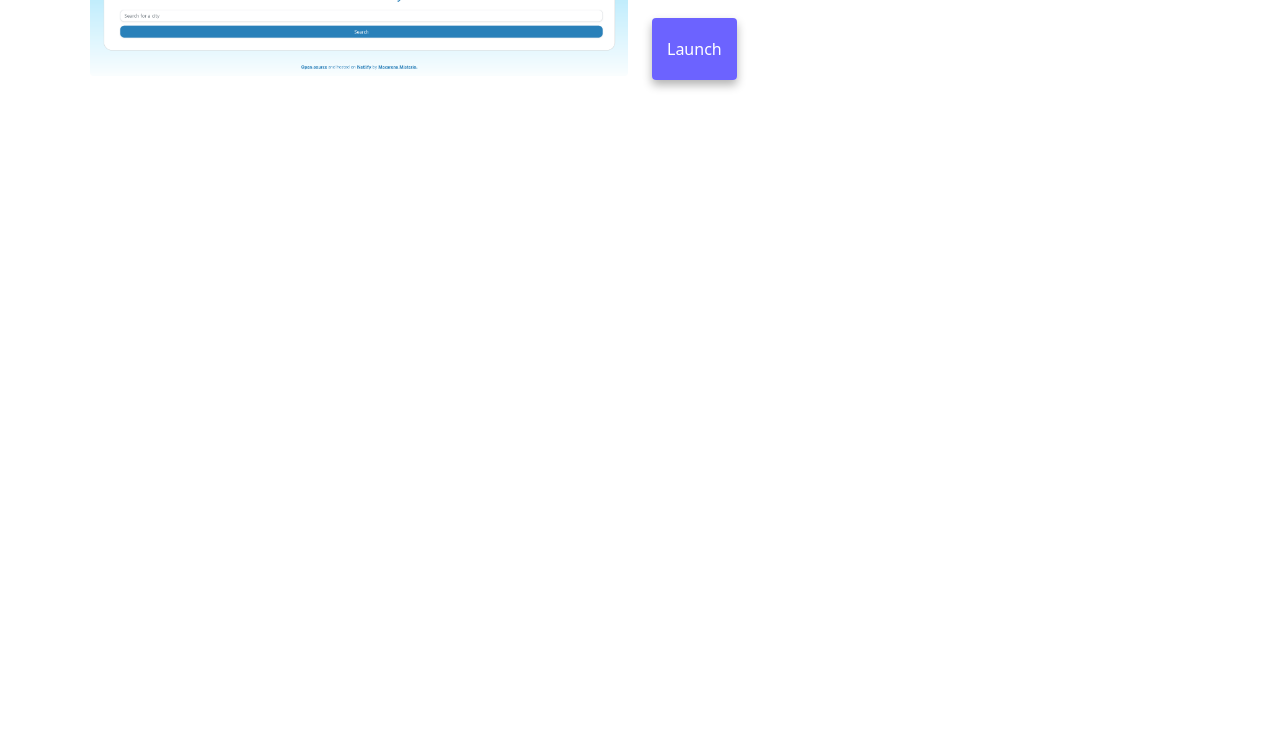
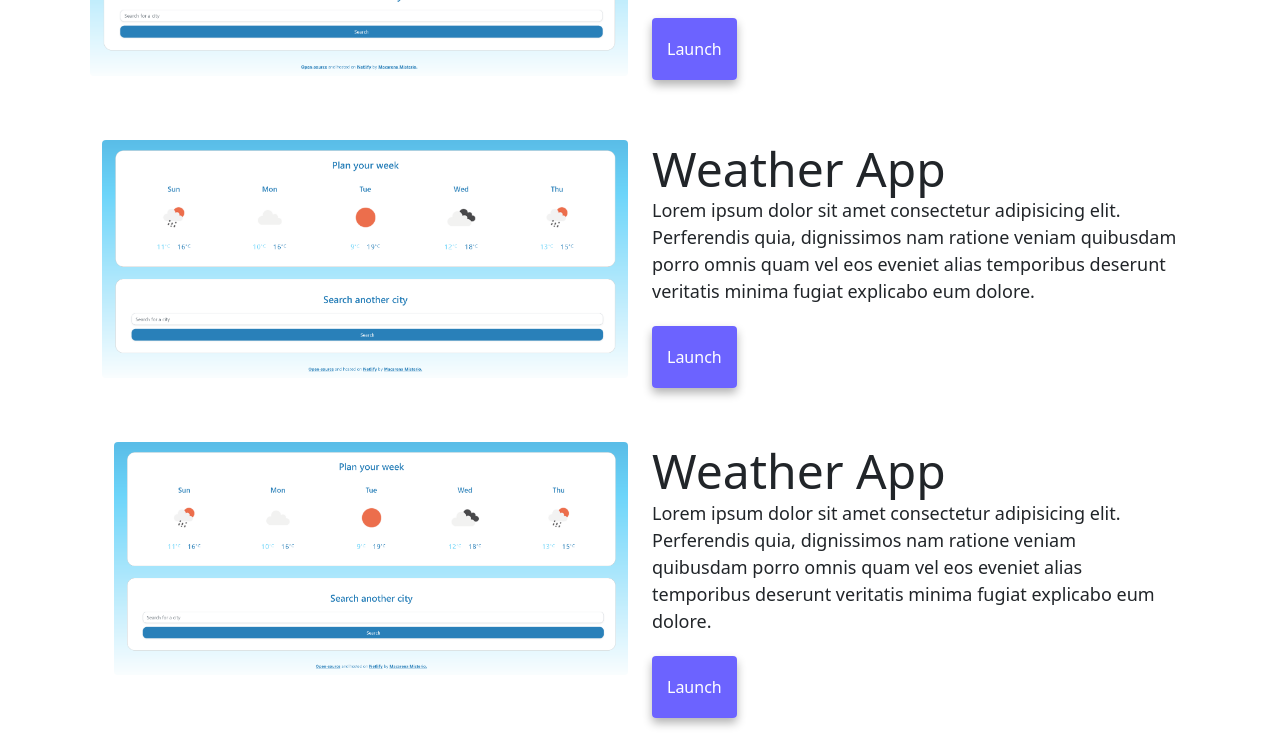
Before and after one commit to macarenamisterio/csb-0wbst7, a website: page index.html in a window 1280 px wide. Shown: the part 649-1404 px from the top of the page. Before the commit the page ends 800 px from the top, so only its background shows below. Drawn offline with nearby package versions, Linux system fonts and the light colour scheme.

Commit message:
Deployment from Codesandbox.

```diff
--- a/index.html
+++ b/index.html
@@ -97,6 +97,64 @@
           </div>
         </div>
       </div>
+      <div class="container mt-5 mb-5">
+        <div class="row p-2">
+          <div class="col d-none d-md-block">
+            <img
+              src="images/weatherApp.png"
+              href="https://wonderful-elion-42eb4e.netlify.app/"
+              alt="Weather App View"
+              class="img-fluid rounded"
+            />
+          </div>
+
+          <div class="col text-center text-md-start">
+            <h2>Weather App</h2>
+            <p>
+              Lorem ipsum dolor sit amet consectetur adipisicing elit. Perferendis
+              quia, dignissimos nam ratione veniam quibusdam porro omnis quam vel
+              eos eveniet alias temporibus deserunt veritatis minima fugiat
+              explicabo eum dolore.
+            </p>
+            <br />
+            <div class="d-grid d-md-block">
+              <a
+                href="https://wonderful-elion-42eb4e.netlify.app/"
+                class="primary-link"
+                >Launch</a
+              >
+            </div>
+          </div>
+        </div>
+        <div class="container mt-5 mb-5">
+          <div class="row p-2">
+            <div class="col d-none d-md-block">
+              <img
+                src="images/weatherApp.png"
+                href="https://wonderful-elion-42eb4e.netlify.app/"
+                alt="Weather App View"
+                class="img-fluid rounded"
+              />
+            </div>
+
+            <div class="col text-center text-md-start">
+              <h2>Weather App</h2>
+              <p>
+                Lorem ipsum dolor sit amet consectetur adipisicing elit. Perferendis
+                quia, dignissimos nam ratione veniam quibusdam porro omnis quam vel
+                eos eveniet alias temporibus deserunt veritatis minima fugiat
+                explicabo eum dolore.
+              </p>
+              <br />
+              <div class="d-grid d-md-block">
+                <a
+                  href="https://wonderful-elion-42eb4e.netlify.app/"
+                  class="primary-link"
+                  >Launch</a
+                >
+              </div>
+            </div>
+          </div>
     </div>
   </body>
 </html>
```
